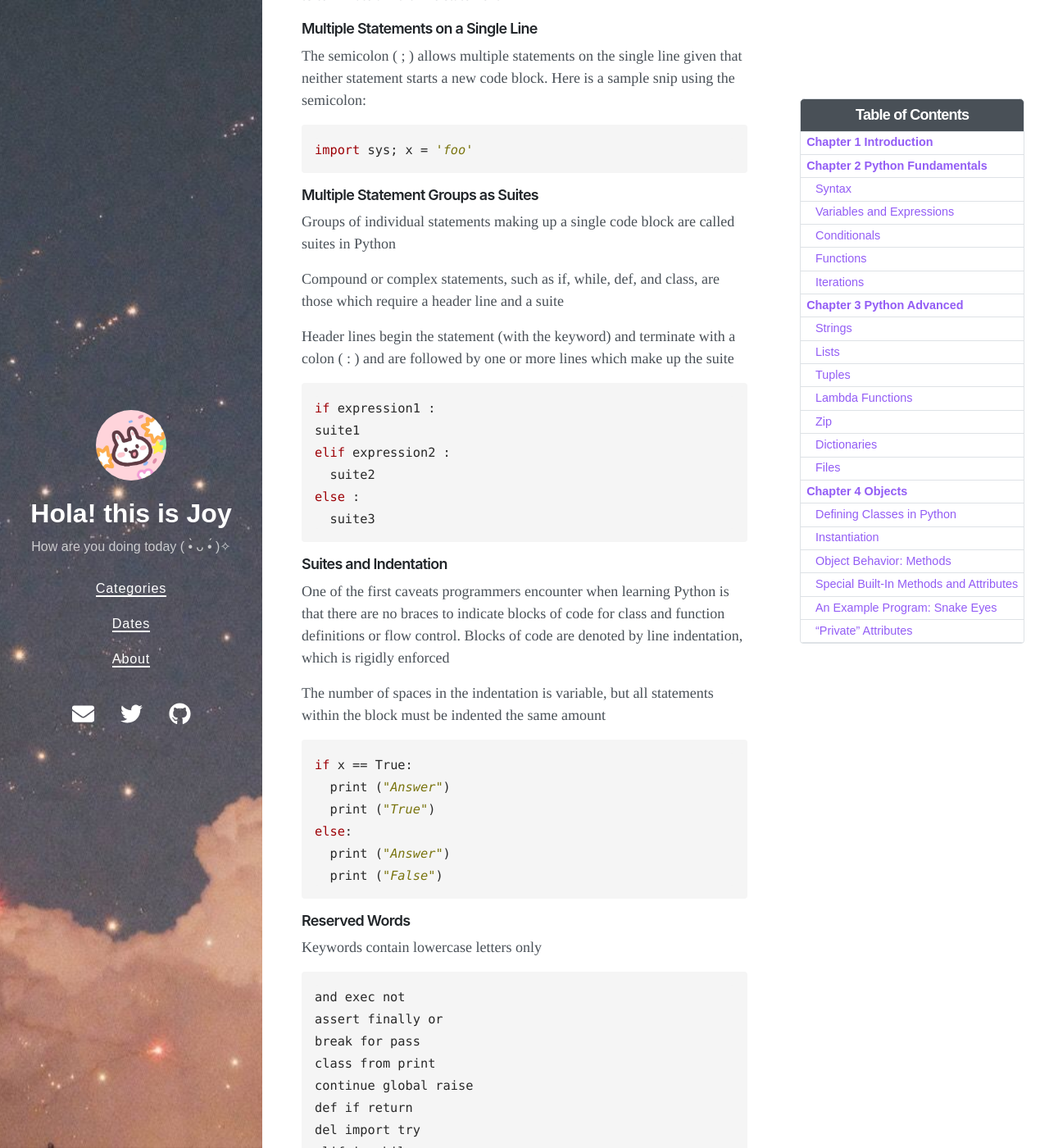
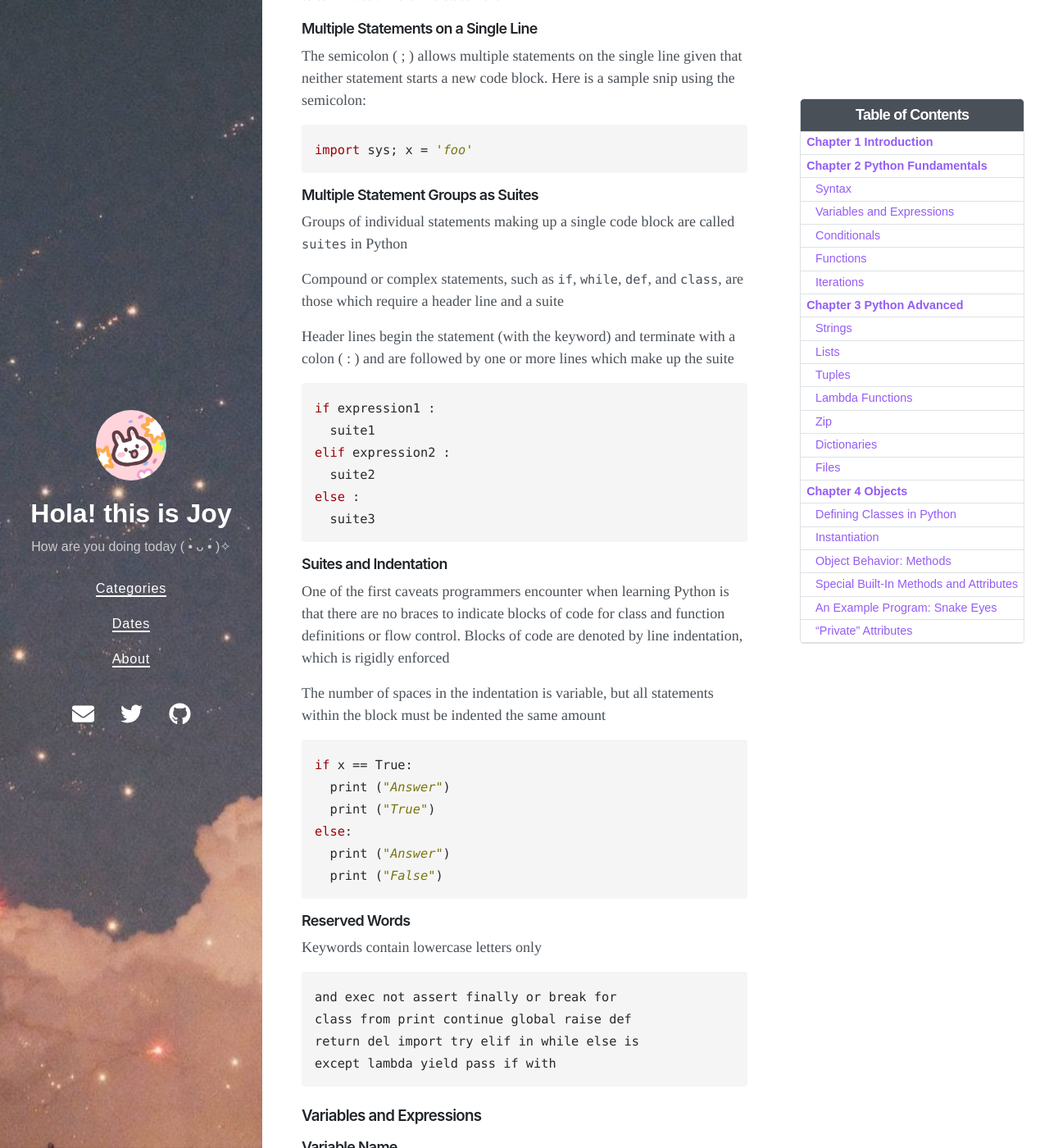
Before and after one commit to Joy3Luo/mathnotes, a Jekyll site: the page built from _posts/2022-01-02-MSML605.md, in a window 1280 px wide and 1400 px high, scrolled down 1812 px. Shown: the whole window at 82% size. Built offline with Jekyll 4.4.1, drawn with Linux system fonts in a browser that asks for light colours; nearby versions of some CDN libraries; some of the changed text lies outside the part shown.

Commit message:
Update 2022-01-02-MSML605.md

````diff
--- a/_posts/2022-01-02-MSML605.md
+++ b/_posts/2022-01-02-MSML605.md
@@ -95,15 +95,15 @@
 
 #### Multiple Statement Groups as Suites
 
-Groups of individual statements making up a single code block are called suites in Python
-
-Compound or complex statements, such as if, while, def, and class, are those which require a header line and a suite
+Groups of individual statements making up a single code block are called `suites` in Python
+
+Compound or complex statements, such as `if`, `while`, `def`, and `class`, are those which require a header line and a suite
 
 Header lines begin the statement (with the keyword) and terminate with a colon ( : ) and are followed by one or more lines which make up the suite
 
 ```py
 if expression1 :
-suite1
+  suite1
 elif expression2 :
   suite2
 else :
@@ -129,16 +129,10 @@
 
 Keywords contain lowercase letters only
 ```
-and exec not
-assert finally or
-break for pass
-class from print
-continue global raise
-def if return
-del import try
-elif in while
-else is with
-except lambda yield
+and exec not assert finally or break for
+class from print continue global raise def
+return del import try elif in while else is
+except lambda yield pass if with
 ```
 
 ### Variables and Expressions
@@ -162,22 +156,23 @@
 
 Python variables do not have to be explicitly declared to reserve memory space
 
-The declaration happens automatically when you assign a value to a variable.
-
-The equal sign (=) is used to assign values to variables
-
-```py
-counter = 100  # An int assignment
-miles = 1000.0 # A float
-name = "John"  # A str
-print (counter)
-print (miles)
-print (name)
+The declaration happens automatically when you assign a value to a variable. The equal sign (=) is used to assign values to variables
+
+```py
+>>> counter = 100  # An int assignment
+>>> miles = 1000.0 # A float
+>>> name = "John"  # A str
+>>> print (counter)
+>>> print (miles)
+>>> rint (name)
+100
+1000.0
+John
 ```
 
 #### Constants
 
-Python doesn't really have constants
+Python doesn't really have `constants`
 
 Instead, declare a "global" variable at the top of your code
 
@@ -198,47 +193,17 @@
 
 #### Data Types
 
-Number types
-
-• int
-
-• float
-
-• complex
-
-Sequence type
-
-• str (immutable)
-
-• list
-
-• tuple (immutable)
-
-• range
-
-• zip (sequence of tuples)
-
-Boolean type
-
-• bool
-
-Set type
-
-• set
-
-• frozenset
-
-Mapping type
-
-• dict
-
-Binary type
-
-• bytes
-
-• bytearray
-
-• memoryview
+Number types: int, float, complex
+
+Sequence type:, str (immutable), list, tuple (immutable), range, zip (sequence of tuples)
+
+Boolean type: bool
+
+Set type: set, frozenset
+
+Mapping type: dict
+
+Binary type: bytes, bytearray, memoryview
 
 #### Data Types: Java vs Python
 
````
Also changed, not shown: other parts of _posts/2022-01-02-MSML605.md (+7 -0 lines).
